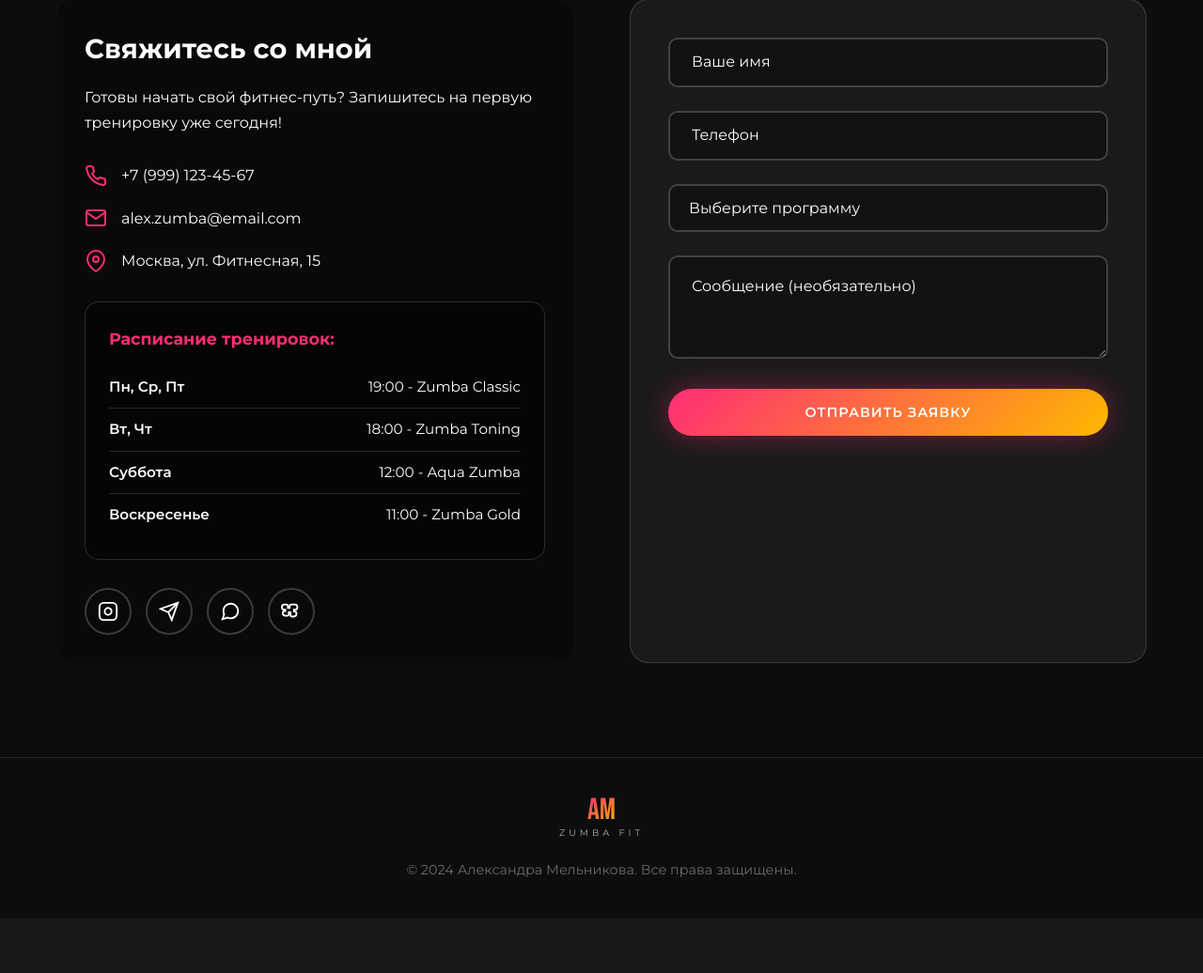
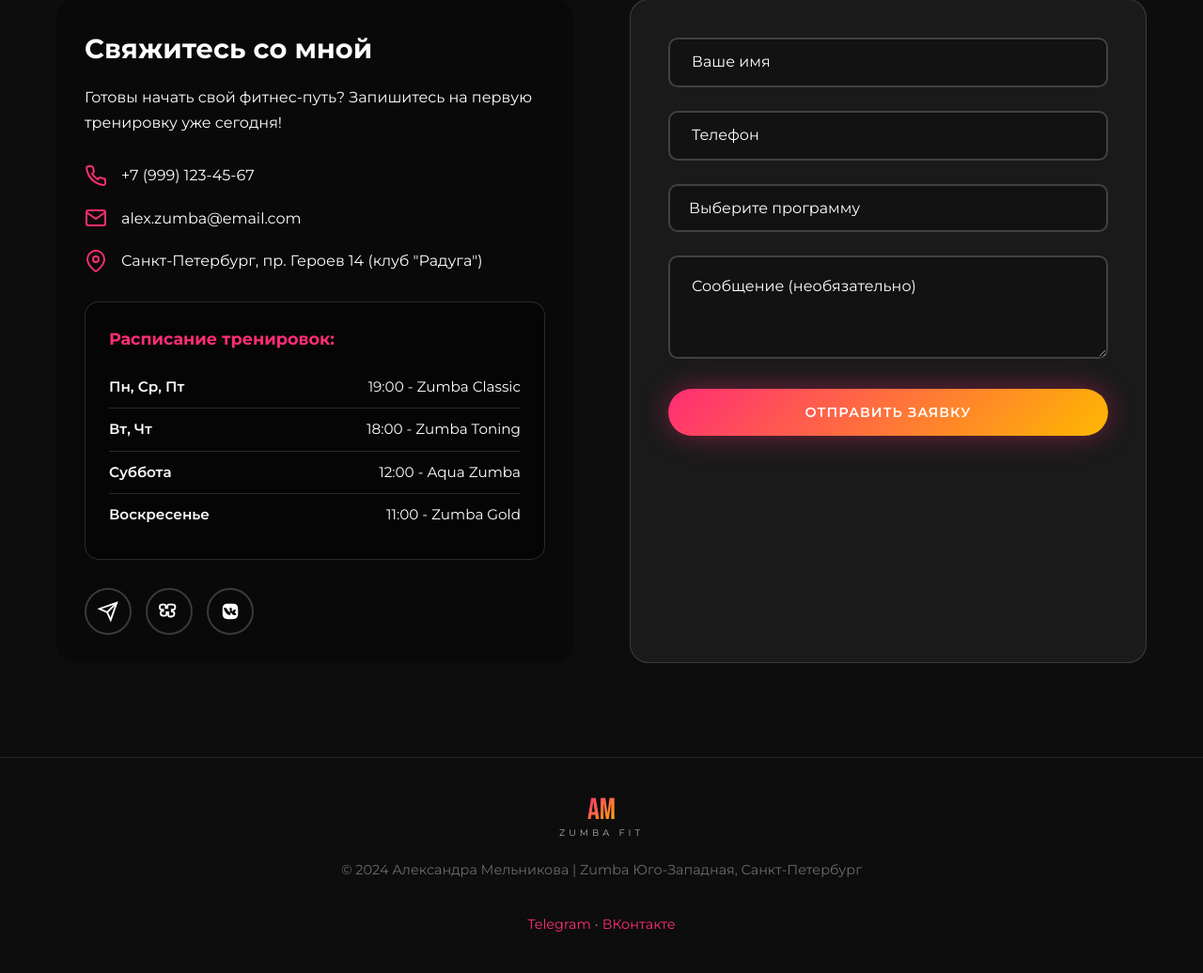
Before and after one commit to vechniystudent86-alt/zumba-site-v2, a PHP site: page / in a window 1280 px wide; the page is wider, and only the part inside the window is pictured. Shown: the part 4969-6005 px from the top of that part at 94% size. Before the commit the page ends 5903 px from the top of that part, so only its background shows below. Run offline with PHP 8.4, Linux system fonts and the light colour scheme.

Commit message:
Добавлены ссылки на соцсети, обновлены контакты для СПб

```diff
--- a/index.html
+++ b/index.html
@@ -3,7 +3,9 @@
 <head>
     <meta charset="UTF-8">
     <meta name="viewport" content="width=device-width, initial-scale=1.0">
-    <title>Александр Мельников | Zumba тренер</title>
+    <meta name="description" content="Zumba фитнес в Санкт-Петербурге с Александрой Мельниковой. Групповые тренировки в клубе Радуга на Юго-Западной. Запишитесь на первую тренировку!">
+    <meta name="keywords" content="Zumba, зумба, фитнес, танцы, Санкт-Петербург, Юго-Западная, тренировки, Александра Мельникова">
+    <title>Zumba Юго-Западная | Александра Мельникова - Танцевальный фитнес в Санкт-Петербурге</title>
     <link rel="preconnect" href="https://fonts.googleapis.com">
     <link rel="preconnect" href="https://fonts.gstatic.com" crossorigin>
     <link href="https://fonts.googleapis.com/css2?family=Bebas+Neue&family=Montserrat:wght@300;400;500;600;700&display=swap" rel="stylesheet">
@@ -291,7 +293,7 @@
                                 <path d="M21 10c0 7-9 13-9 13s-9-6-9-13a9 9 0 0 1 18 0z"/>
                                 <circle cx="12" cy="10" r="3"/>
                             </svg>
-                            <span>Москва, ул. Фитнесная, 15</span>
+                            <span>Санкт-Петербург, пр. Героев 14 (клуб "Радуга")</span>
                         </div>
                     </div>
                     <div class="schedule-info">
@@ -304,27 +306,20 @@
                         </ul>
                     </div>
                     <div class="social-links">
-                        <a href="#" class="social-link" aria-label="Instagram">
-                            <svg viewBox="0 0 24 24" fill="none" stroke="currentColor" stroke-width="2">
-                                <rect x="2" y="2" width="20" height="20" rx="5" ry="5"/>
-                                <path d="M16 11.37A4 4 0 1 1 12.63 8 4 4 0 0 1 16 11.37z"/>
-                                <line x1="17.5" y1="6.5" x2="17.51" y2="6.5"/>
-                            </svg>
-                        </a>
-                        <a href="#" class="social-link" aria-label="Telegram">
+                        <a href="https://t.me/ZumbaYugozapadSPB" class="social-link" aria-label="Telegram" target="_blank" rel="noopener">
                             <svg viewBox="0 0 24 24" fill="none" stroke="currentColor" stroke-width="2">
                                 <path d="M22 2L11 13"/>
                                 <path d="M22 2L15 22L11 13L2 9L22 2Z"/>
                             </svg>
                         </a>
-                        <a href="#" class="social-link" aria-label="WhatsApp">
+                        <a href="https://vk.ru/radugaclub20" class="social-link" aria-label="VK" target="_blank" rel="noopener">
                             <svg viewBox="0 0 24 24" fill="none" stroke="currentColor" stroke-width="2">
-                                <path d="M21 11.5a8.38 8.38 0 0 1-.9 3.8 8.5 8.5 0 0 1-7.6 4.7 8.38 8.38 0 0 1-3.8-.9L3 21l1.9-5.7a8.38 8.38 0 0 1-.9-3.8 8.5 8.5 0 0 1 4.7-7.6 8.38 8.38 0 0 1 3.8-.9h.5a8.48 8.48 0 0 1 8 8v.5z"/>
+                                <path d="M16 4c2.5 0 3 1.5 3 3s-.5 3-3 3h-1v2c1.5 0 3 .5 3 2.5S17 18 14.5 18H13c-1.5 0-2-.5-2-2v-3H9v2c0 1.5-.5 2-2 2H5c-2 0-3-1-3-3s1-2.5 2.5-2.5H5V10H4c-2 0-3-1.5-3-3s1-3 3-3h2c1.5 0 2 .5 2 2v2h2V6c0-1.5.5-2 2-2h2z"/>
                             </svg>
                         </a>
-                        <a href="#" class="social-link" aria-label="VK">
-                            <svg viewBox="0 0 24 24" fill="none" stroke="currentColor" stroke-width="2">
-                                <path d="M16 4c2.5 0 3 1.5 3 3s-.5 3-3 3h-1v2c1.5 0 3 .5 3 2.5S17 18 14.5 18H13c-1.5 0-2-.5-2-2v-3H9v2c0 1.5-.5 2-2 2H5c-2 0-3-1-3-3s1-2.5 2.5-2.5H5V10H4c-2 0-3-1.5-3-3s1-3 3-3h2c1.5 0 2 .5 2 2v2h2V6c0-1.5.5-2 2-2h2z"/>
+                        <a href="https://vk.ru/radugaclub20" class="social-link" aria-label="ВКонтакте" target="_blank" rel="noopener">
+                            <svg viewBox="0 0 24 24" fill="currentColor">
+                                <path d="M15.073 3H8.937C5.009 3 3 4.988 3 8.927v6.146C3 18.991 4.998 21 8.927 21h6.146c3.929 0 5.927-1.998 5.927-5.927V8.927C21 4.998 19.002 3 15.073 3zM17.9 13.54c.575.54.986.995.986 1.68v.058c0 .695-.492 1.04-1.04 1.04h-1.544c-1.17 0-1.705-.623-2.024-1.26-.453-.912-.99-1.307-1.432-1.307-.316 0-.585.165-.585.554v1.32c0 .402-.13.644-.932.644-1.37 0-2.95-.83-4.034-2.373-1.64-2.295-2.89-5.01-2.89-5.453 0-.375.145-.54.685-.54h1.75c.505 0 .74.224.943.655 1.03 2.254 2.765 4.22 3.46 4.22.263 0 .385-.12.385-.534v-1.92c-.08-1.19-.635-1.29-.635-1.724 0-.315.274-.644.71-.644h1.583c.424 0 .554.214.554.695v2.785c0 .395.175.534.295.534.234 0 .435-.14.878-.584.544-.544.93-1.16.93-1.16.048-.08.224-.144.447-.144h1.75c.524 0 .635.264.524.624-.18.475-1.544 2.443-1.71 2.645z"/>
                             </svg>
                         </a>
                     </div>
@@ -365,7 +360,11 @@
                     <span class="logo-text">AM</span>
                     <span class="logo-subtitle">ZUMBA FIT</span>
                 </div>
-                <p>© 2024 Александра Мельникова. Все права защищены.</p>
+                <p>© 2024 Александра Мельникова | Zumba Юго-Западная, Санкт-Петербург</p>
+                <p class="footer-links">
+                    <a href="https://t.me/ZumbaYugozapadSPB" target="_blank" rel="noopener">Telegram</a> •
+                    <a href="https://vk.ru/radugaclub20" target="_blank" rel="noopener">ВКонтакте</a>
+                </p>
             </div>
         </div>
     </footer>
--- a/styles.css
+++ b/styles.css
@@ -1144,6 +1144,19 @@ section[id] {
     font-size: 0.9rem;
 }
 
+.footer-links {
+    margin-top: 15px;
+}
+
+.footer-links a {
+    color: var(--color-primary);
+    transition: color var(--transition-fast);
+}
+
+.footer-links a:hover {
+    color: var(--color-primary-light);
+}
+
 /* ========================================
    Animations & Effects
    ======================================== */
```
